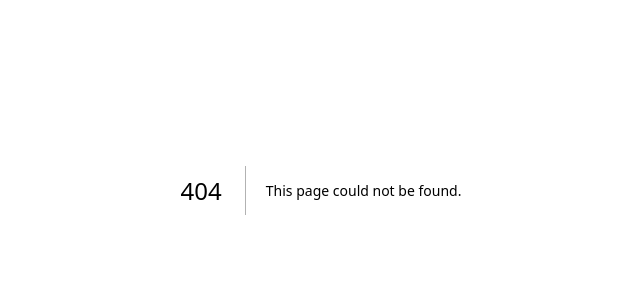
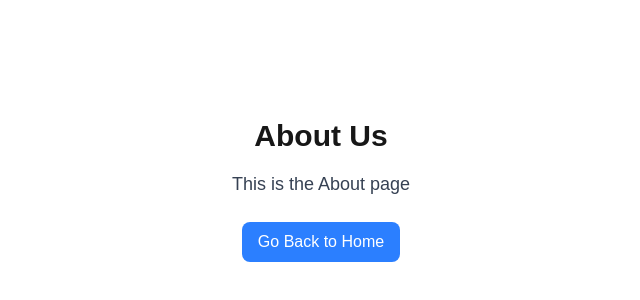
Before and after one commit to jeffyang400/jeffyang400.github.io, a Next.js app: page /about in a window 1280 px wide. Before the commit this address had no page. Shown: the part 210-510 px from the top of the page, without its empty margins (319-959 px from the left). Built offline with nearby package versions, Linux system fonts and the light colour scheme.

Commit message:
Added about page

```diff
--- /dev/null
+++ b/app/about/page.tsx
@@ -0,0 +1,23 @@
+'use client';
+
+import { useRouter } from 'next/navigation';
+import { JSX } from 'react';
+
+export default function About(): JSX.Element {
+  const router = useRouter();
+
+  return (
+    <div className="flex flex-col items-center justify-center min-h-screen p-4">
+      <h1 className="text-3xl font-bold mb-4">About Us</h1>
+      <p className="text-lg text-gray-700 mb-6 max-w-lg text-center">
+        This is the About page
+      </p>
+      <button
+        className="px-4 py-2 bg-blue-500 text-white rounded-lg hover:bg-blue-600 transition"
+        onClick={() => router.push('/')}
+      >
+        Go Back to Home
+      </button>
+    </div>
+  );
+}
--- a/app/page.tsx
+++ b/app/page.tsx
@@ -1,6 +1,11 @@
+'use client';
+
 import Image from "next/image";
+import { useRouter } from 'next/navigation';
 
 export default function Home() {
+  const router = useRouter();
+
   return (
     <div className="grid grid-rows-[20px_1fr_20px] items-center justify-items-center min-h-screen p-8 pb-20 gap-16 sm:p-20 font-[family-name:var(--font-geist-sans)]">
       <main className="flex flex-col gap-[32px] row-start-2 items-center sm:items-start">
@@ -97,6 +102,12 @@ export default function Home() {
           />
           Go to nextjs.org →
         </a>
+        <button
+        className="px-4 py-2 bg-blue-500 text-white rounded-lg hover:bg-blue-600 transition"
+        onClick={() => router.push('/about')}
+      >
+        Go to About Page
+      </button>
       </footer>
     </div>
   );
```
Also changed, not shown: 6 other files (tests, documents, lock files or other folders).
